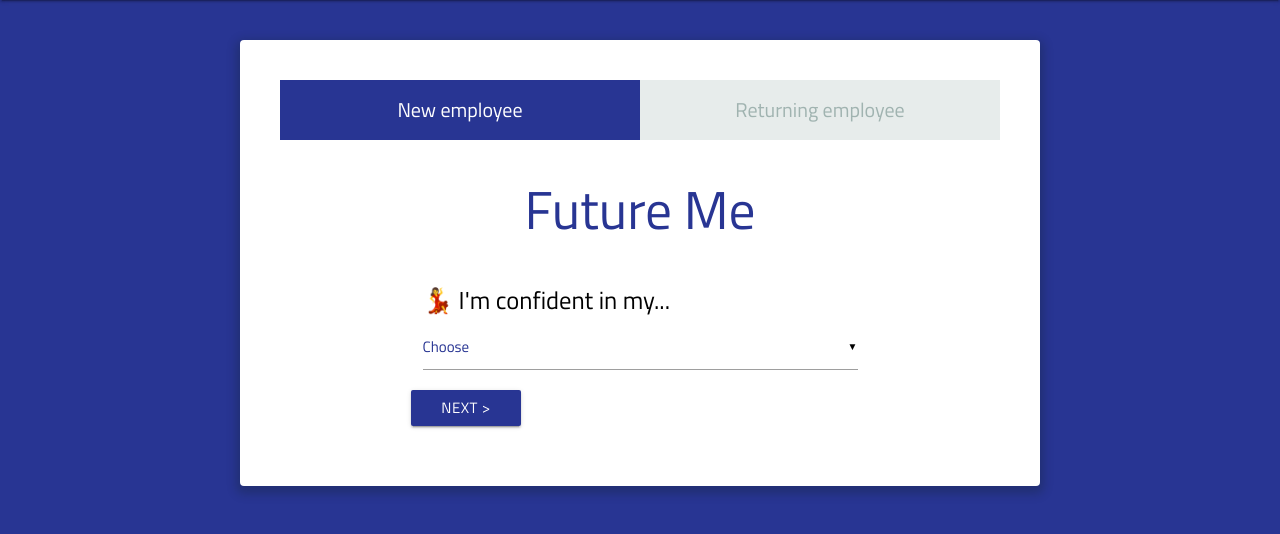
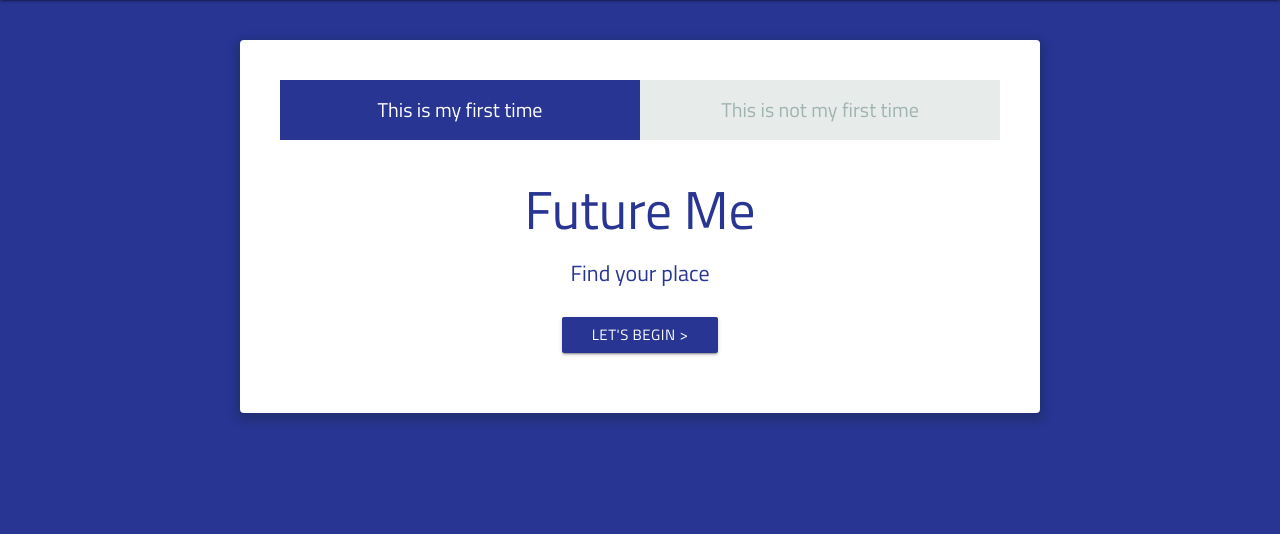
Before and after one commit to nighthawk469/coolstuff, a Flask app: page / in a window 1280 px wide. Shown: the part 64-598 px from the top of the page. Run offline with Flask 2, Linux system fonts and the light colour scheme; some libraries are stand-ins or nearby versions.

Commit message:
WE READY BOIZ

```diff
--- a/static/css/form.css
+++ b/static/css/form.css
@@ -12,6 +12,15 @@ button {
 
 #question1nextbtn, #question2nextbtn, #question3nextbtn,
 #question4nextbtn, #question5nextbtn, #question6nextbtn,
-#question7nextbtn, #question8nextbtn, #question9nextbtn, #loginbtn {
+#question7nextbtn, #question8nextbtn, #question9nextbtn, #loginbtn, #letsbegin {
     background-color: #283593;
 }
+
+form {
+    text-align: center;
+}
+
+
+h3 {
+    font-size: 22px;
+}
--- a/templates/exampleform.html
+++ b/templates/exampleform.html
@@ -33,8 +33,8 @@
 <div class="form">
 
     <ul class="tab-group">
-        <li class="tab active"><a href="#signup">New employee</a></li>
-        <li class="tab"><a href="#login">Returning employee</a></li>
+        <li class="tab active"><a href="#signup">This is my first time</a></li>
+        <li class="tab"><a href="#login">This is not my first time</a></li>
     </ul>
 
     <div class="tab-content">
@@ -45,6 +45,7 @@
 
             <div class="row">
                 <h2 style="text-align: center">Future Me</h2>
+                <h3 id='findyourplace' style="text-align: center">Find your place</h3>
 
 {#            <div style="text-align: center">#}
 {#                <img src="../static/logo.png"/>#}
@@ -53,7 +54,13 @@
                 <form class="col s8 offset-s2" method="post"
                       action={{ url_for('home') }}>
 
-                    <div id="question1" class="input-field col s12">
+
+                    <a id='letsbegin' style="margin-top: 15px"
+                       class="waves-effect waves-light btn">Let's begin &gt;</a>
+
+
+
+                    <div id="question1" class="input-field col s12" style="display: none;">
                         <h5 class="black-text">💃 I'm confident in my...</h5>
 
                         <select multiple name="question1">
@@ -65,7 +72,7 @@
                         </select>
 
                     </div>
-                    <a id='question1nextbtn'
+                    <a id='question1nextbtn' style="display: none; margin-top: 15px"
                        class="waves-effect waves-light btn">Next &gt;</a>
 
                     <div id="question2" style="display: none"
```
Also changed, not shown: other parts of templates/exampleform.html (+7 -7 lines), static/js/app.js (+7 -0 lines).
